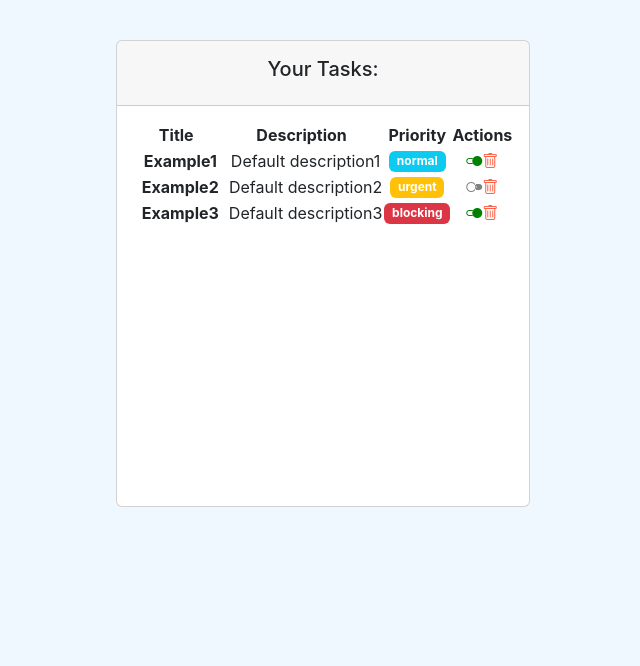
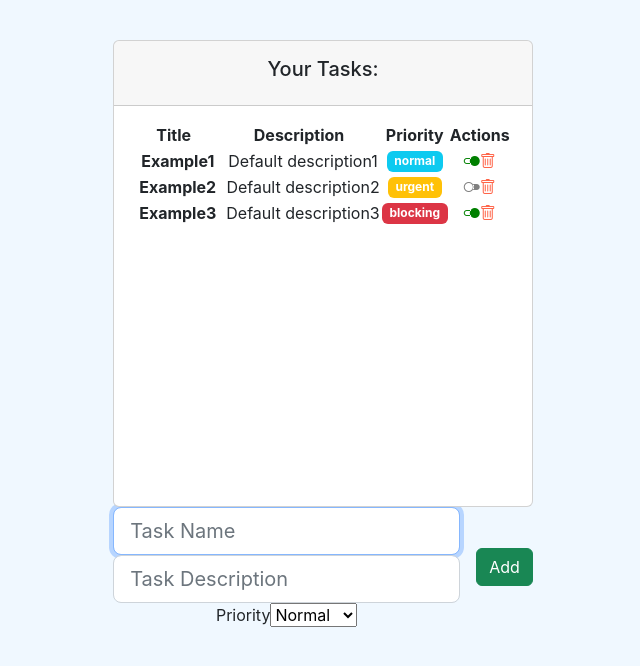
Before and after one commit to oguerrero/OB-React, a React (Create React App) app: page / in a window 1280 px wide. Shown: the top 666 px of the page, without its empty margins (317-957 px from the left). Built offline with nearby package versions, Linux system fonts and the light colour scheme.

Commit message:
sesion 9

```diff
--- a/src/components/container/task_list.jsx
+++ b/src/components/container/task_list.jsx
@@ -45,8 +45,30 @@ const TaskListComponent = () => {
         }
     }, [tasks])
 
-    const changeCompleted = (id) => {
-        console.log('TODO: Cambiar estado de tareas')
+    function completeTask(task) {
+        console.log('>> Complete this task', task)
+        const index = tasks.indexOf(task)
+        const tempTask = [...tasks]
+        tempTask[index].completed = !tempTask[index].completed
+
+        // Updating state of Tasks and Task Component with new list
+        setTasks(tempTask)
+    }
+
+    function deleteTask(task) {
+        console.log('>> Delete this task', task)
+        const index = tasks.indexOf(task)
+        const tempTask = [...tasks]
+        tempTask.splice(index, 1)
+        setTasks(tempTask)
+    }
+
+    function addTask(task) {
+        console.log('>> Add this task', task)
+        const index = tasks.indexOf(task)
+        const tempTask = [...tasks]
+        tempTask.push(task)
+        setTasks(tempTask)
     }
 
     return (
@@ -77,14 +99,16 @@ const TaskListComponent = () => {
                                         <TaskComponent
                                             key={index}
                                             task={task}
+                                            complete={completeTask}
+                                            remove={deleteTask}
                                         />
                                     )
                                 })}
                             </tbody>
                         </table>
                     </div>
-                    <TaskForm />
                 </div>
+                <TaskForm add={addTask} />
             </div>
         </div>
     )
--- a/src/components/pure/forms/taskForm.jsx
+++ b/src/components/pure/forms/taskForm.jsx
@@ -1,7 +1,67 @@
-import React from 'react'
+import React, { useRef } from 'react'
+import PropTypes from 'prop-types'
+import { LEVELS } from '../../../models/levels.enum'
+import { Task } from '../../../models/task.class'
 
-const TaskForm = () => {
-    return <form></form>
+const TaskForm = ({ add }) => {
+    const nameRef = useRef('')
+    const descriptionRef = useRef('')
+    const levelRef = useRef(LEVELS.NORMAL)
+
+    function addTask(e) {
+        e.preventDefault()
+        const newTask = new Task(
+            nameRef.current.value,
+            descriptionRef.current.value,
+            false,
+            levelRef.current.value
+        )
+        add(newTask)
+    }
+
+    return (
+        <form
+            onSubmit={addTask}
+            className='d-flex justify-content-center align-items-center mb-4'>
+            <div className='form-outline flex-fill'>
+                <input
+                    ref={nameRef}
+                    id='inputName'
+                    type='text'
+                    placeholder='Task Name'
+                    className='form-control form-control-lg'
+                    required
+                    autoFocus
+                />
+                <input
+                    ref={descriptionRef}
+                    id='inputDescription'
+                    type='text'
+                    placeholder='Task Description'
+                    className='form-control form-control-lg'
+                    required
+                />
+                <label htmlFor='selectLevel' className='sr-only'>
+                    Priority
+                </label>
+                <select
+                    ref={levelRef}
+                    defaultValue={LEVELS.NORMAL}
+                    id='selectLevel'>
+                    <option value={LEVELS.NORMAL}>Normal</option>
+                    <option value={LEVELS.URGENT}>Urgent</option>
+                    <option value={LEVELS.BLOCKING}>Blocking</option>
+                </select>
+            </div>
+            <button type='submit' className='btn btn-success btb-lg ms-3'>
+                Add
+            </button>
+        </form>
+    )
+}
+
+TaskForm.propTypes = {
+    add: PropTypes.func.isRequired
 }
 
 export default TaskForm
--- a/src/components/pure/task.jsx
+++ b/src/components/pure/task.jsx
@@ -6,7 +6,7 @@ import { Task } from '../../models/task.class'
 import '../../styles/task.scss'
 import { LEVELS } from '../../models/levels.enum'
 
-const TaskComponent = ({ task }) => {
+const TaskComponent = ({ task, complete, remove }) => {
     useEffect(() => {
         console.log('Created task')
         return () => {
@@ -48,9 +48,9 @@ const TaskComponent = ({ task }) => {
      */
     function taskCompletedIcon() {
         if (task.completed) {
-            return <i className='bi-toggle2-on' style={{ color: 'green' }}></i>
+            return <i className='bi-toggle2-on task-action' onClick={() => complete(task)} style={{ color: 'green' }}></i>
         }
-        return <i className='bi-toggle2-off' style={{ color: 'gray' }}></i>
+        return <i className='bi-toggle2-off task-action' onClick={() => complete(task)} style={{ color: 'gray' }}></i>
     }
 
     return (
@@ -68,14 +68,16 @@ const TaskComponent = ({ task }) => {
             <td className='align-middle'>
                 {/* Function for icon depending on task.completed */}
                 {taskCompletedIcon()}
-                <i className='bi-trash' style={{ color: 'tomato' }}></i>
+                <i className='bi-trash task-action' onClick={() => remove(task)} style={{ color: 'tomato' }}></i>
             </td>
         </tr>
     )
 }
 
 TaskComponent.propTypes = {
-    task: PropTypes.instanceOf(Task)
+    task: PropTypes.instanceOf(Task).isRequired,
+    complete: PropTypes.func.isRequired,
+    remove: PropTypes.func.isRequired
 }
 
 export default TaskComponent
--- a/src/styles/task.scss
+++ b/src/styles/task.scss
@@ -1,8 +1,3 @@
-h1 {
-    color: cyan;
+.task-action {
+    cursor: pointer;
 }
-
-.task-name {
-    font-weight: bold;
-    color: cadetblue;
-}
```
